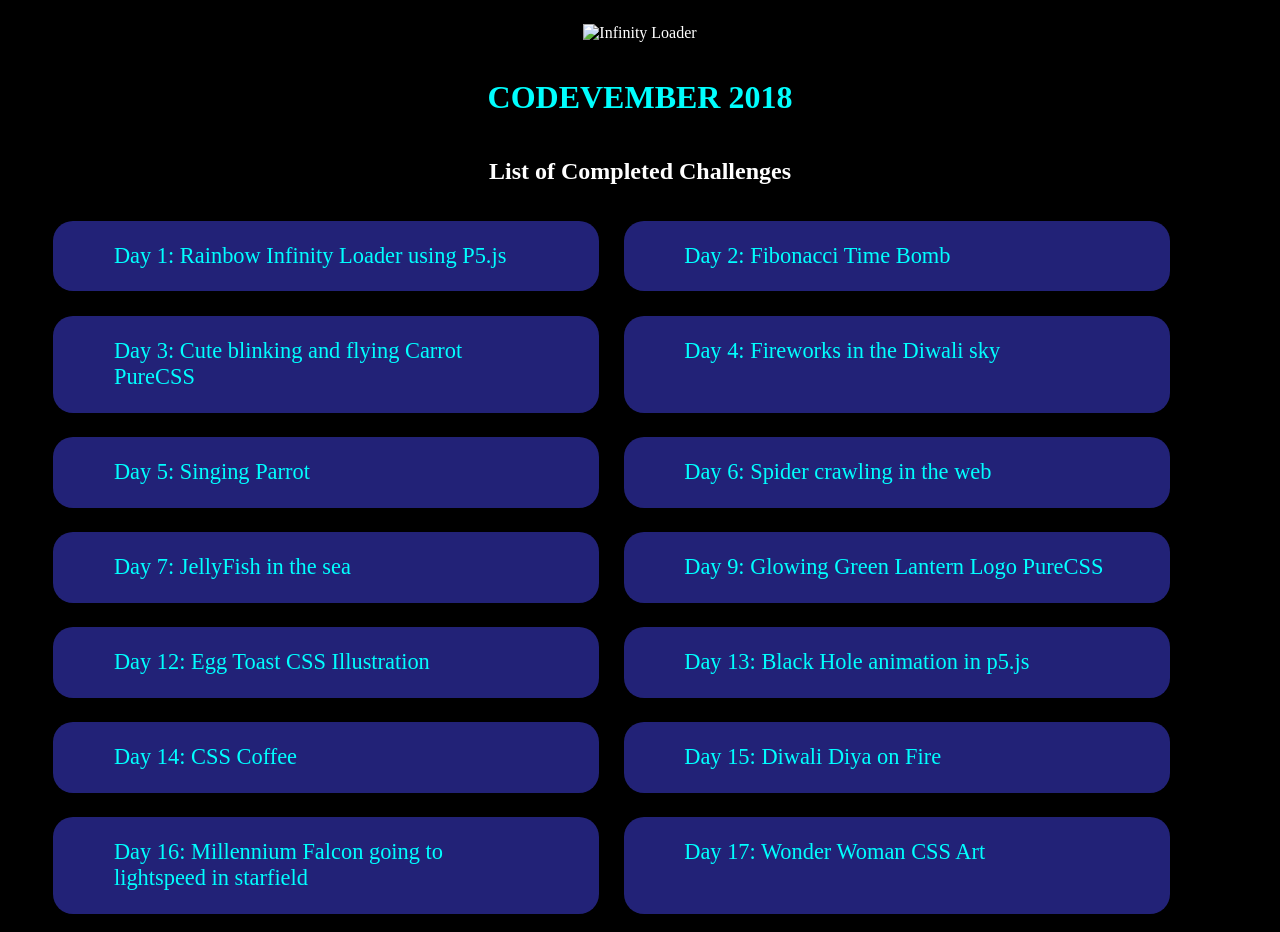
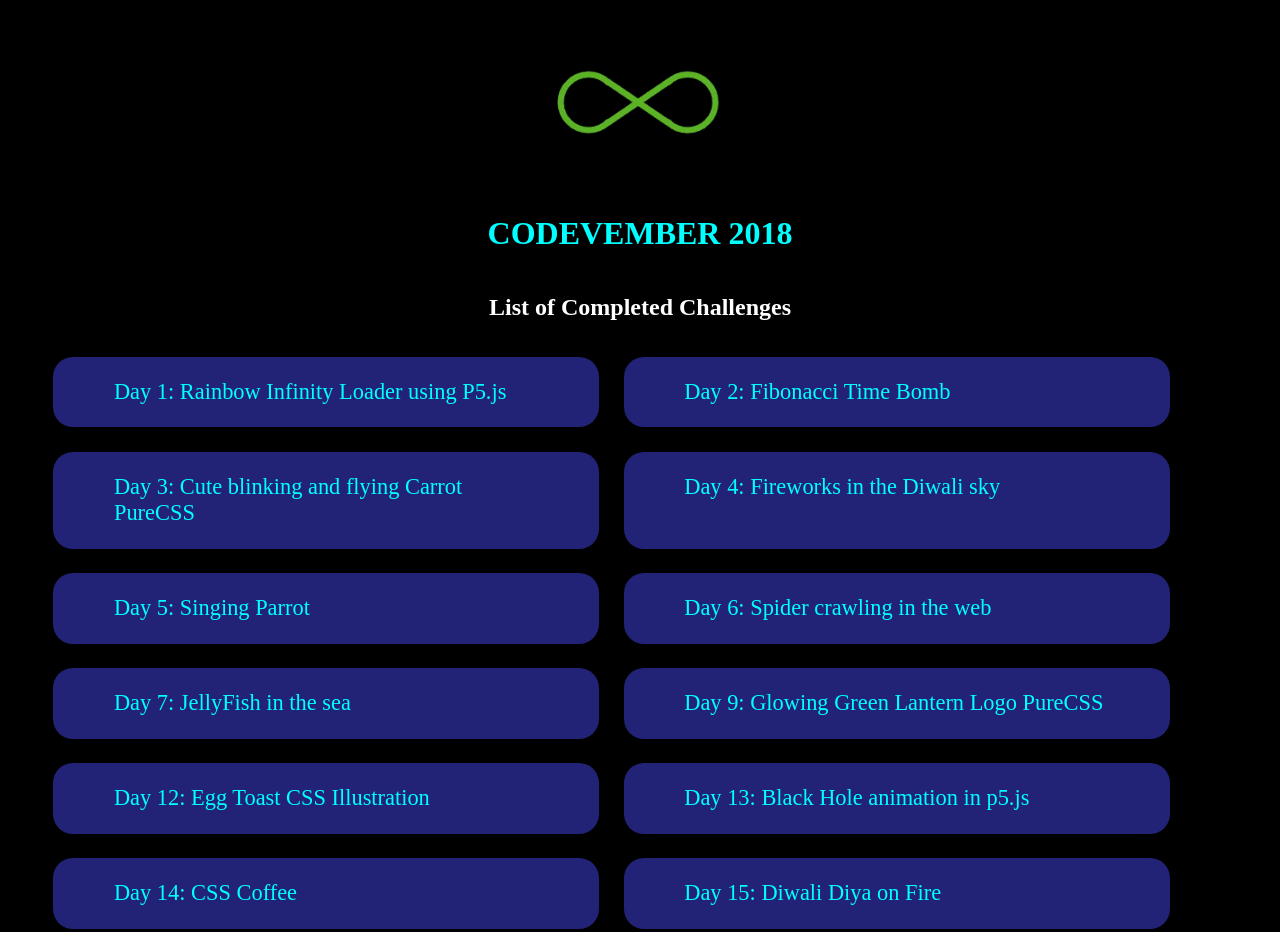
Before and after one commit to rajatkantinandi/Codevember-2018, a plain HTML site: page index.html in a window 1280 px wide. Shown: the top 932 px of the page. Drawn offline with Linux system fonts and the light colour scheme.

Commit message:
fixed logo url

```diff
--- a/index.html
+++ b/index.html
@@ -77,7 +77,7 @@
 
 <body>
     <p>
-        <img src="/Codevember-2018/Day1-Infinity/demo.gif" alt="Infinity Loader" height="150px" />
+        <img src="/Codevember-2018/Day01-Infinity/demo.gif" alt="Infinity Loader" height="150px" />
     </p>
     <h1 id="codevember-2018">
         <a target="_blank" href="https://github.com/rajatkantinandi/Codevember-2018">CODEVEMBER 2018</a
```
Also changed, not shown: 1 other file.
